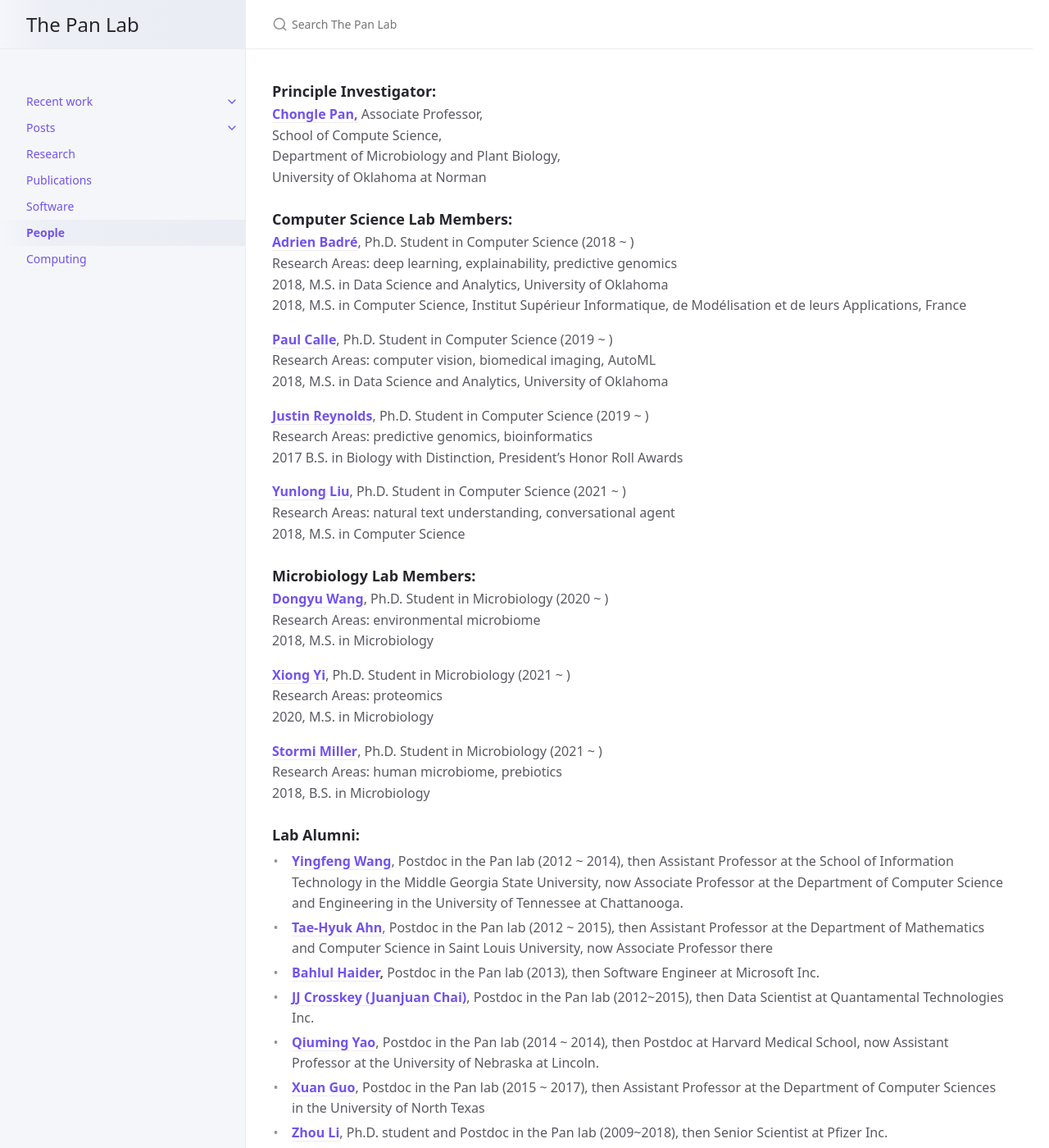
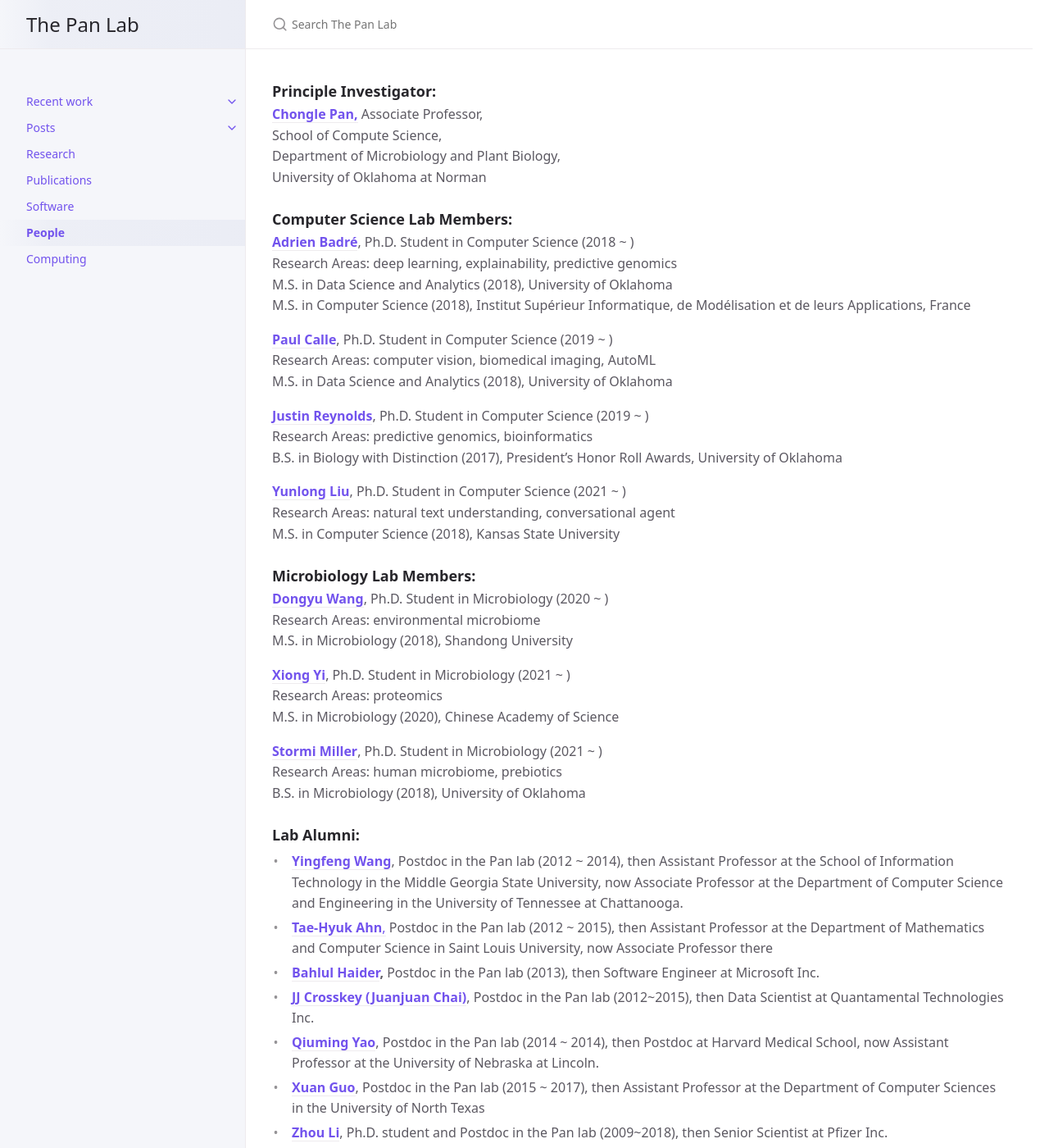
Before and after one commit to thepanlab/thepanlab.github.io, a Jekyll site: the page built from docs/people.md, in a window 1280 px wide and 1400 px high. Shown: the whole window at 82% size. Built offline with Jekyll 4.4.1, drawn with Linux system fonts in a browser that asks for light colours.

Commit message:
Update people.md

```diff
--- a/docs/people.md
+++ b/docs/people.md
@@ -15,34 +15,34 @@ University of Oklahoma at Norman
 
 [**Adrien Badré**](https://github.com/adbadre), Ph.D. Student in Computer Science (2018 ~ )
 Research Areas: deep learning, explainability, predictive genomics
-2018, M.S. in Data Science and Analytics, University of Oklahoma
-2018, M.S. in Computer Science, Institut Supérieur Informatique, de Modélisation et de leurs Applications, France
+M.S. in Data Science and Analytics (2018), University of Oklahoma
+M.S. in Computer Science (2018), Institut Supérieur Informatique, de Modélisation et de leurs Applications, France
 
 [**Paul Calle**](https://github.com/pcallec), Ph.D. Student in Computer Science (2019 ~ )
 Research Areas: computer vision, biomedical imaging, AutoML
-2018, M.S. in Data Science and Analytics, University of Oklahoma
+M.S. in Data Science and Analytics (2018), University of Oklahoma
 
 [**Justin Reynolds**](https://github.com/jcreyn), Ph.D. Student in Computer Science (2019 ~ )
 Research Areas: predictive genomics, bioinformatics
-2017 B.S. in Biology with Distinction, President's Honor Roll Awards
+B.S. in Biology with Distinction (2017), President's Honor Roll Awards, University of Oklahoma
 
 [**Yunlong Liu**](https://github.com/Alex-ylliu), Ph.D. Student in Computer Science (2021 ~ )
 Research Areas: natural text understanding, conversational agent
-2018, M.S. in Computer Science
+M.S. in Computer Science (2018), Kansas State University
 
 ### **Microbiology Lab Members:**
 
 [**Dongyu Wang**](https://github.com/dywang0323), Ph.D. Student in Microbiology (2020 ~ )
 Research Areas: environmental microbiome
-2018, M.S. in Microbiology
+M.S. in Microbiology (2018), Shandong University
 
 [**Xiong Yi**](https://github.com/thepanlab), Ph.D. Student in Microbiology (2021 ~ )
 Research Areas: proteomics
-2020, M.S. in Microbiology
+M.S. in Microbiology (2020), Chinese Academy of Science
 
 [**Stormi Miller**](https://github.com/thepanlab), Ph.D. Student in Microbiology (2021 ~ )
 Research Areas: human microbiome, prebiotics
-2018, B.S. in Microbiology
+B.S. in Microbiology (2018), University of Oklahoma
 
 ### **Lab Alumni:**
 
```
